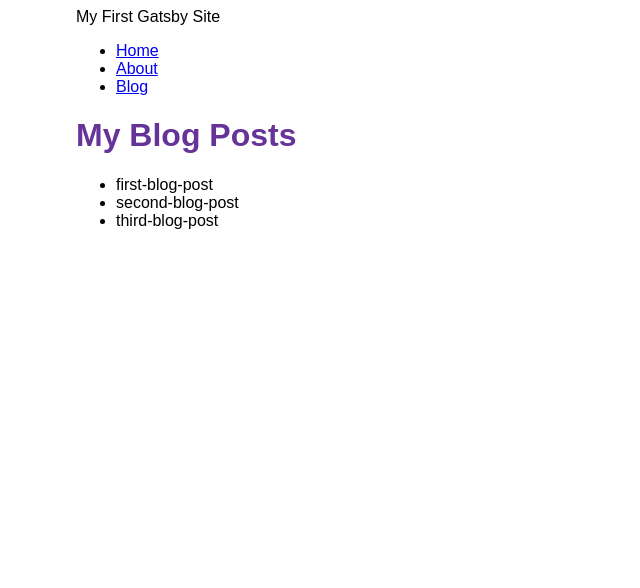
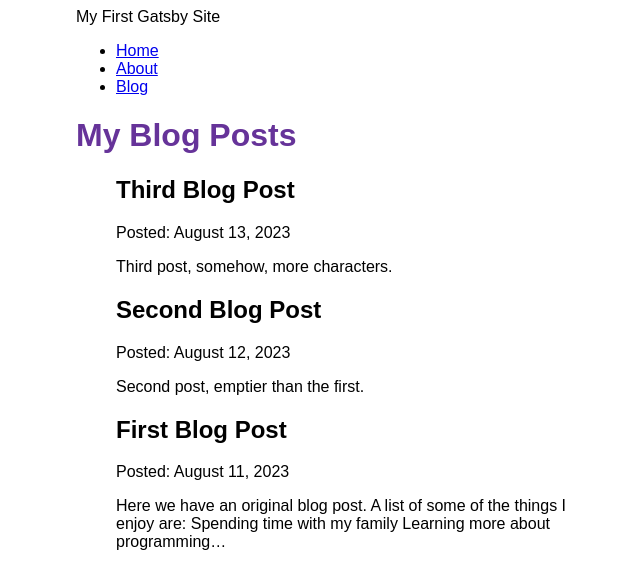
Before and after one commit to Kiing-Phantom/my-first-gatsby-site-pack-cis453, a Gatsby site: page /blog in a window 1280 px wide. Shown: the whole page, without its empty margins (314-954 px from the left). Built offline with nearby package versions, Linux system fonts and the light colour scheme; Gatsby itself is replaced by a stand-in of ours.

Commit message:
Finished Gatsby Tutorial Part 5

```diff
--- a/blog/first-blog-post.mdx
+++ b/blog/first-blog-post.mdx
@@ -0,0 +1,13 @@
+---
+title: "First Blog Post"
+date: "2023-08-11"
+slug: "first-blog-post"
+---
+
+Here we have an original blog post.
+
+A list of some of the things I enjoy are:
+
+* Spending time with my family
+* Learning more about programming when able
+* Catching up on sleep when my infant allows it
--- a/blog/second-blog-post.mdx
+++ b/blog/second-blog-post.mdx
@@ -0,0 +1,7 @@
+---
+title: "Second Blog Post"
+date: "2023-08-12"
+slug: "second-blog-post"
+---
+
+Second post, emptier than the first.
--- a/blog/third-blog-post.mdx
+++ b/blog/third-blog-post.mdx
@@ -0,0 +1,7 @@
+---
+title: "Third Blog Post"
+date: "2023-08-13"
+slug: "third-blog-post"
+---
+
+Third post, somehow, more characters.
--- a/gatsby-config.js
+++ b/gatsby-config.js
@@ -13,7 +13,8 @@
       options: {
         name: `blog`,
         path: `${__dirname}/blog`,
-      }
+      },
     },
+    "gatsby-plugin-mdx",
   ],
 }
--- a/package.json
+++ b/package.json
@@ -14,8 +14,10 @@
     "clean": "gatsby clean"
   },
   "dependencies": {
+    "@mdx-js/react": "^2.3.0",
     "gatsby": "^5.11.0",
     "gatsby-plugin-image": "^3.11.0",
+    "gatsby-plugin-mdx": "^5.11.0",
     "gatsby-plugin-sharp": "^5.11.0",
     "gatsby-source-filesystem": "^5.11.0",
     "react": "^18.2.0",
--- a/src/pages/blog.js
+++ b/src/pages/blog.js
@@ -8,11 +8,13 @@
     <Layout pageTitle="My Blog Posts">
         <ul>
             {
-            data.allFile.nodes.map(node => (
-                <li key={node.name}>
-                {node.name}
-                </li>
-            ))
+                data.allMdx.nodes.map((node) => (
+                <article key={node.id}>
+                    <h2>{node.frontmatter.title}</h2>
+                    <p>Posted: {node.frontmatter.date}</p>
+                    <p>{node.excerpt}</p>
+                </article>
+                ))
             }
         </ul>
     </Layout>
@@ -21,9 +23,14 @@
 
 export const query = graphql`
   query {
-    allFile {
+    allMdx(sort: { frontmatter: { date: DESC }}) {
       nodes {
-        name
+        frontmatter {
+          date(formatString: "MMMM D, YYYY")
+          title
+        }
+        id
+        excerpt
       }
     }
   }
```
Also changed, not shown: 1 other file.
